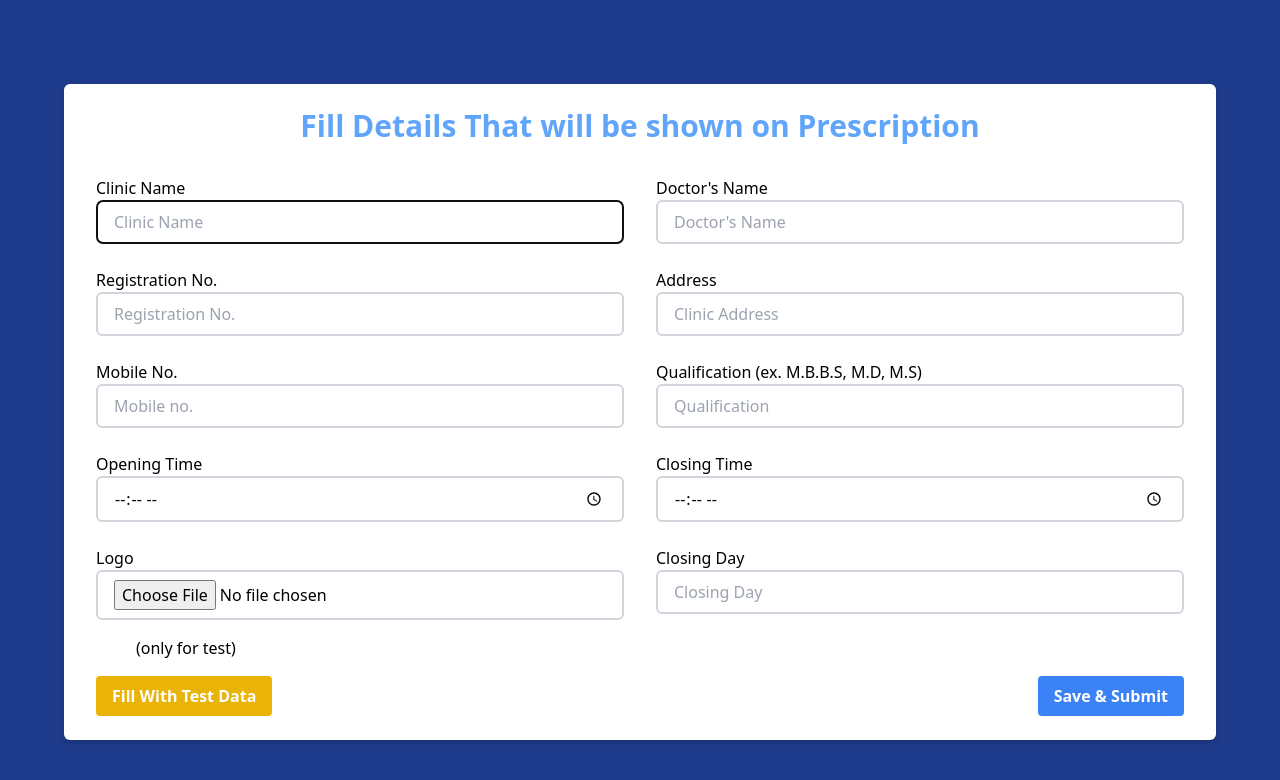
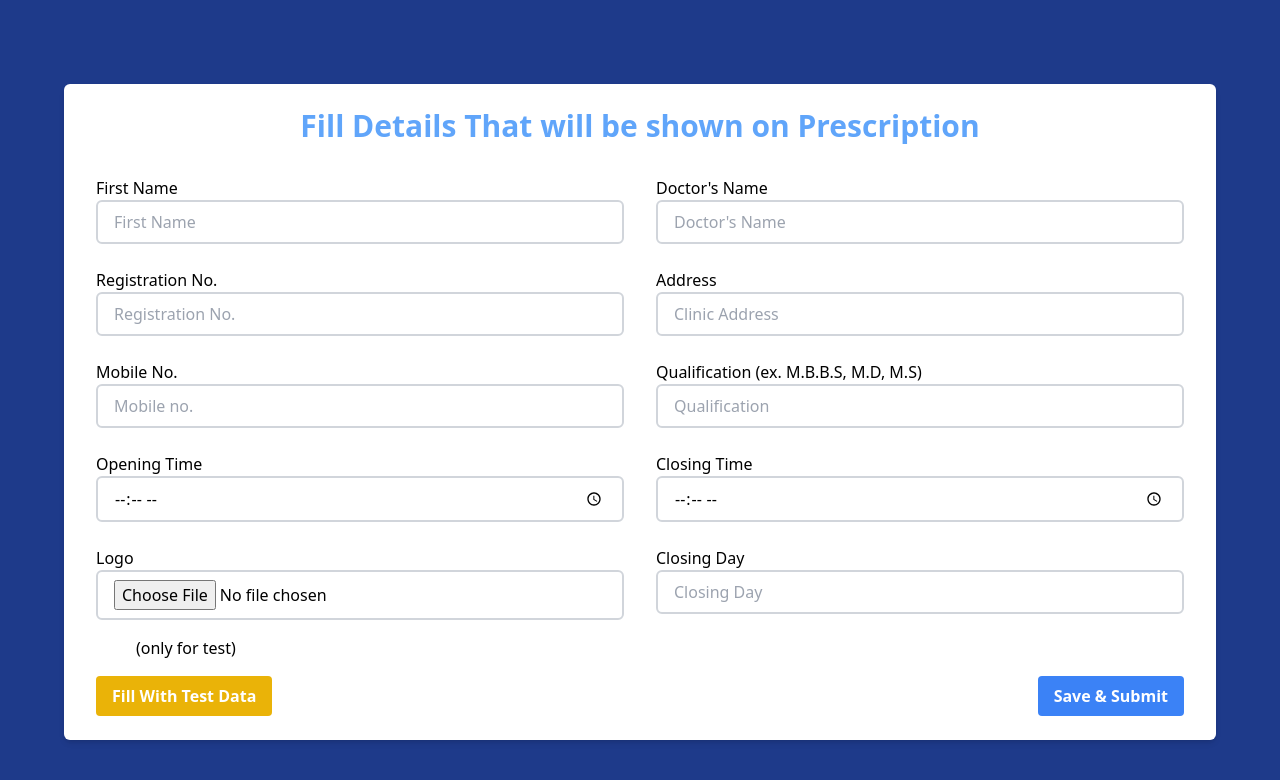
Before and after one commit to affu72/Medical-report, a React (Create React App) app: page / in a window 1280 px wide. Shown: the top 780 px of the page. Built offline with nearby package versions, Linux system fonts and the light colour scheme.

Commit message:
custom input fields

```diff
--- a/src/components/CustomComp/FormError.tsx
+++ b/src/components/CustomComp/FormError.tsx
@@ -3,7 +3,7 @@ import { IDoctorDetails } from "../DoctorDetails";
 
 interface IError {
   errors: any;
-  inputName: keyof IDoctorDetails;
+  inputName?: keyof IDoctorDetails | any;
 }
 
 const FormError = ({ errors, inputName }: IError) => {
--- a/src/components/CustomComp/Input.tsx
+++ b/src/components/CustomComp/Input.tsx
@@ -7,7 +7,6 @@ interface InputProps {
   type?: string;
   value?: string | number;
   id?: string;
-  basis?: number | "auto";
   labelOptional?: boolean;
   accept?: string;
   onChange?: (event: ChangeEvent<HTMLInputElement>) => void;
@@ -19,7 +18,6 @@ const Input = ({
   placeholder,
   name,
   onChange,
-  basis = "auto",
   labelOptional = false,
   accept,
 }: InputProps) => {
@@ -34,7 +32,7 @@ const Input = ({
         )}{" "}
       </label>{" "}
       <input
-        className={`border-2 border-gray-300 py-2 px-4 w-full rounded-md basis-${basis}`}
+        className={`border-2 border-gray-300 py-2 px-4 w-full rounded-md`}
         type={type}
         name={name}
         id="name"
--- a/src/components/CustomComp/InputRHF.tsx
+++ b/src/components/CustomComp/InputRHF.tsx
@@ -1,22 +1,31 @@
 import React from "react";
-import { useController, UseControllerProps } from "react-hook-form";
+import { getInputClassName } from "../../ts/Contants";
+import FormError from "./FormError";
 
-interface PropInput extends UseControllerProps {
+interface PropInput {
   name: string;
+  register: any;
+  label: string;
+  error: any;
+  placeholder: string;
 }
 
-const InputRHF = (props: UseControllerProps<PropInput>) => {
-  const { field } = useController(props);
-
+const InputRHF = ({ register, name, label, error, ...rest }: PropInput) => {
+  console.log(error);
   return (
     <div>
-      <label htmlFor={propInput.name}>{label}</label>
-      <input {...field} />
-      {invalid && (
-        <span role="alert" style={{ color: "red" }}>
-          {error?.message || `${label} is required`}
-        </span>
-      )}
+      <label>{label}</label>
+
+      <input
+        {...register(name, {
+          required: `This field is Required`,
+        })}
+        className={getInputClassName(
+          `${error[name] ? " outline-red-700" : ""}`
+        )}
+        {...rest}
+      />
+      {error[name] && <FormError errors={error} inputName={name} />}
     </div>
   );
 };
--- a/src/components/DoctorDetails.tsx
+++ b/src/components/DoctorDetails.tsx
@@ -4,6 +4,7 @@ import { useForm } from "react-hook-form";
 import { getInputClassName, getErrorMsg, testData } from "../ts/Contants";
 import FormError from "./CustomComp/FormError";
 import { useEffect } from "react";
+import InputRHF from "./CustomComp/InputRHF";
 
 export interface IDoctorDetails {
   clinicName: string;
@@ -48,9 +49,15 @@ const DoctorDetails = () => {
           Fill Details That will be shown on Prescription
         </h2>
 
-        <div>
-          {/* <InputRHF label="name" name="first name" control={control} /> */}
+        <InputRHF
+          label="First Name"
+          name="firstName"
+          register={register}
+          error={errors}
+          placeholder="First Name"
+        />
 
+        {/* <div>
           <label>Clinic Name</label>
 
           <input
@@ -69,7 +76,7 @@ const DoctorDetails = () => {
           {errors.clinicName && (
             <FormError errors={errors} inputName="clinicName" />
           )}
-        </div>
+        </div> */}
 
         <div>
           <label>Doctor's Name</label>
--- a/src/components/MainComponent/PersonaDetails.tsx
+++ b/src/components/MainComponent/PersonaDetails.tsx
@@ -23,8 +23,12 @@ type PropType = {
 function PersonaDetails({ getData }: PropType) {
   const { personalData, inputPersonalDetailsHandler } = useMyFormContext();
 
-  const { handleSubmit, register } = useForm({
-    mode,
+  const { register } = useForm({
+    mode: "onChange",
+  });
+
+  const myname = register("firstName", {
+    required: "It is required field",
   });
 
   return (
@@ -37,12 +41,14 @@ function PersonaDetails({ getData }: PropType) {
           value={personalData.firstName}
           onChange={inputPersonalDetailsHandler}
         ></Input>
+
         <Input
           name="lastName"
           label="Last Name"
           placeholder="Last Name"
           value={personalData.lastName}
-          onChange={inputPersonalDetailsHandler}
+          // onChange={inputPersonalDetailsHandler}
+          onChange={myname.onChange}
         ></Input>
       </div>
 
```
